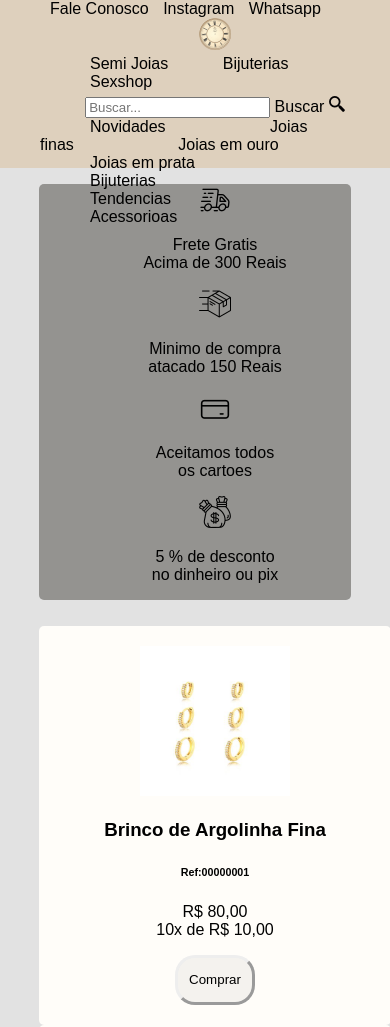
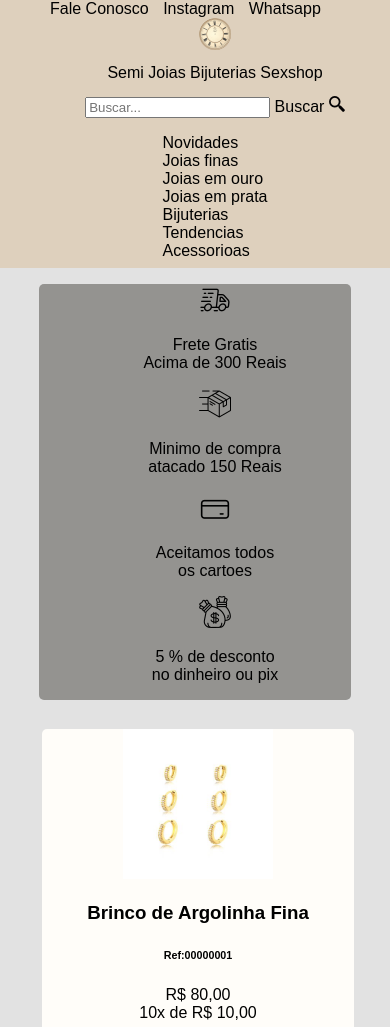
Before and after one commit to Elloy123/loja-da-bruna-, a plain HTML site: page index.html in a window 390 px wide. Shown: the top 1027 px of the page. Drawn offline with Linux system fonts and the light colour scheme; files whose address does not match are found by name.

Commit message:
Add files via upload

```diff
--- a/index.html
+++ b/index.html
@@ -35,6 +35,7 @@
             </ul>
         </nav>
         <div class="navegacao">
+            <div>
             <ul class="centro">
                 <li><a href="">Novidades</a></li>
                 <li><a href="">Joias finas</a></li>
@@ -44,6 +45,7 @@
                 <li><a href="">Tendencias</a></li>
                 <li><a href="">Acessorioas</a></li>
             </ul>
+            </div>
 
         </div>
         <div class="fretegratis">
--- a/style.css
+++ b/style.css
@@ -28,14 +28,17 @@ body{
 .navegacao{
     margin: 0 ;
     display: flex;
-    align-items: center;
-
+    justify-content: center;
+    width: 100%;
+    padding: 0;
     height: 50px;
     background-color: #ded0bd;
 
 }
-.centro{
+.centro ul{
     margin: auto;
+
+
 
 }
 .navegacao li{
@@ -106,7 +109,7 @@ color: black;
     margin: auto;
     border-radius: 5px;
     background: rgb(255, 253, 249);
-    padding: 20px;
+    padding:0;
     text-align: center;
 }
 .item1 button{
@@ -166,15 +169,31 @@ margin-left: 35px;
     }
     .header{
         flex-direction: column;
+
     }
     .frete{
         flex-direction: column;
+
     }
     .container{
         flex-direction: column;
+
     }
     .item1{
         width: 100%;
+        margin: 3px;
+        border-radius: 5px;
+    }
+
+    .navegacao{
+        height: 150px;
+    }
+    .centro{
+        display: grid;
+    }
+    .end li {
+        display: inline;
+        padding: 0;
     }
 
     }
```
